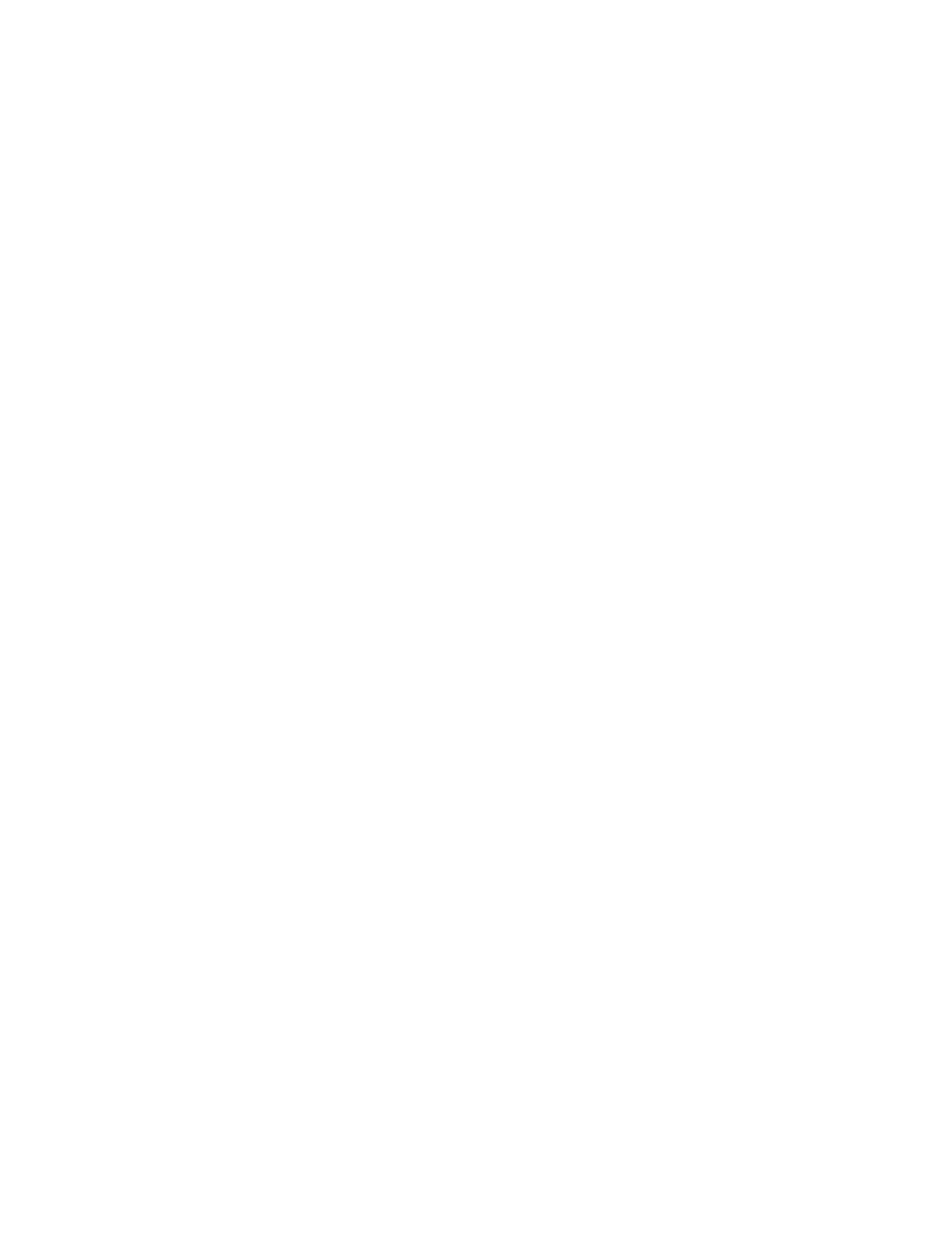
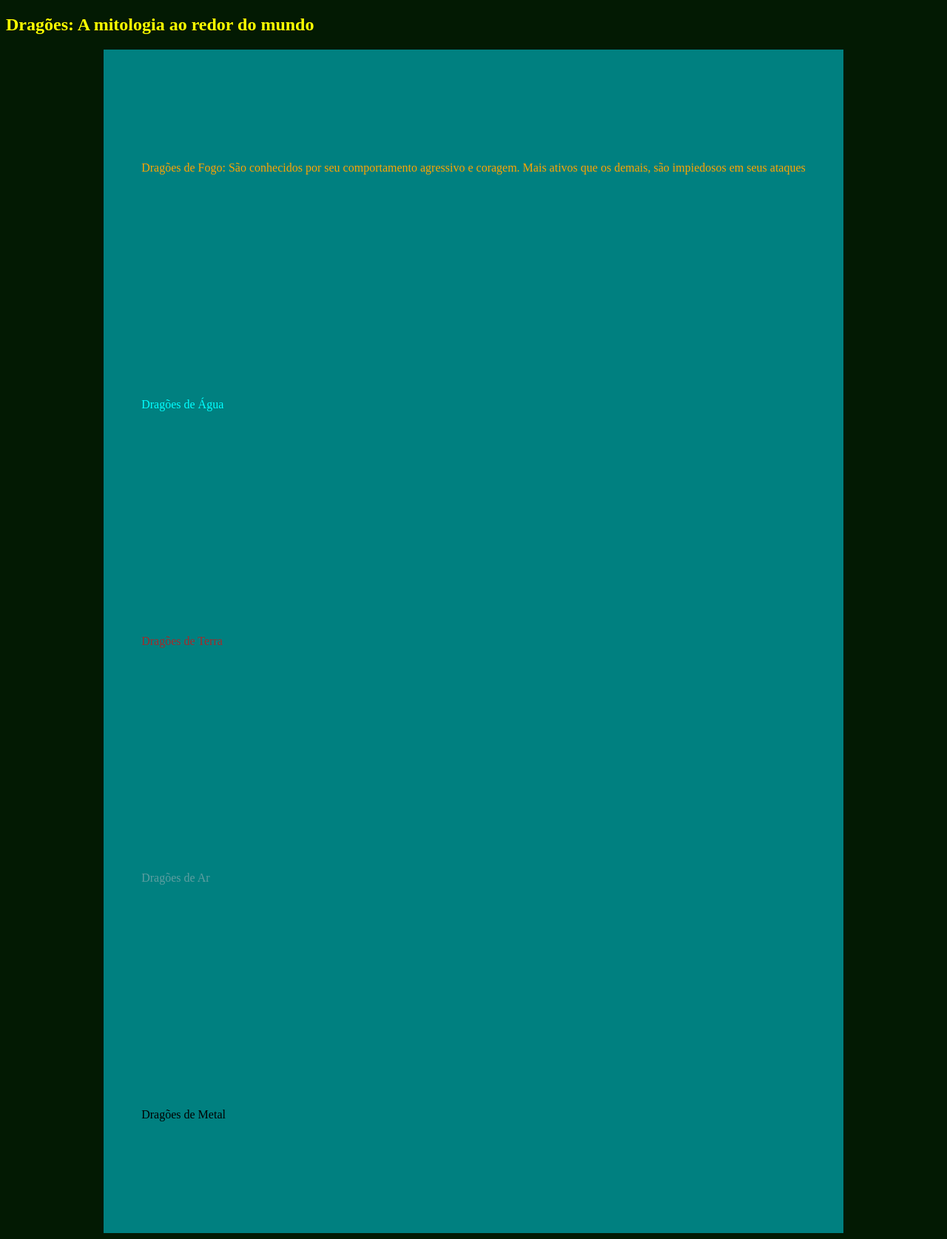
Before and after one commit to larissarqContaGit/dragaoTeste, a PHP site: page / in a window 1280 px wide. Before the commit the page is empty. Shown: the whole page at 74% size. Before the commit the page ends 800 px from the top, so only its background shows below. Run offline with PHP 8.4, Linux system fonts and the light colour scheme.

Commit message:
nova versao

```diff
--- a/index.css
+++ b/index.css
@@ -1,4 +1,39 @@
 
-body{
-    color: rgb(3, 26, 3);
+    body{
+        background-color: rgb(3, 26, 3);
+    }
+
+    h2{
+        color: yellow;
+    }
+
+    .container{
+        height: 200vh;
+        width: 1000px;
+        margin: 0 auto;
+        position: sticky;
+        top: 0;
+        background-color: teal;
+        flex-direction: column;
+        display: flex;
+        flex-wrap: wrap;
+        justify-content: space-around;
+        align-content: space-around;
+
 }
+
+    .n1{
+        color: orange;
+    }
+
+    .n2{
+        color: aqua;
+    }
+
+    .n3{
+        color: brown;
+    }
+
+    .n4{
+        color: cadetblue;
+    }
--- a/index.html
+++ b/index.html
@@ -4,11 +4,24 @@
 <head>
     <meta charset="UTF-8">
     <meta name="viewport" content="width=device-width, initial-scale=1.0">
+    <link rel= "stylesheet" type= "text/css" href= "index.css">
+
     <title>Dragões</title>
+
 </head>
 
 <body>
-
+    <h2>Dragões: A mitologia ao redor do mundo</h2>
 </body>
 
+<div class = "container">
+    <div class = "item n1">Dragões de Fogo: São conhecidos por seu comportamento agressivo e coragem. Mais ativos que os demais, são impiedosos em seus ataques</div>
+    <div class = "item n2">Dragões de Água</div>
+    <div class = "item n3">Dragões de Terra</div>
+    <div class = "item n4">Dragões de Ar</div>
+    <div class = "item n5">Dragões de Metal</div>
+
+
+</div>
+
 </html>
```
